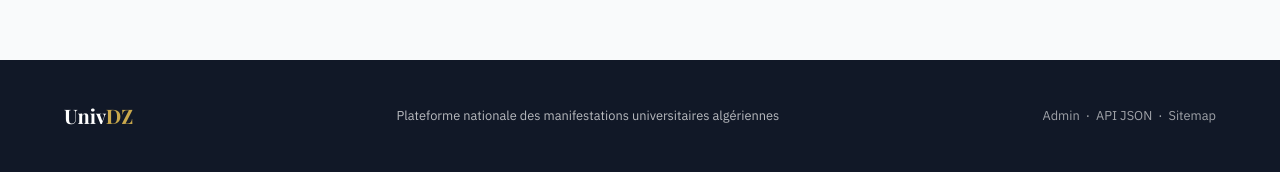
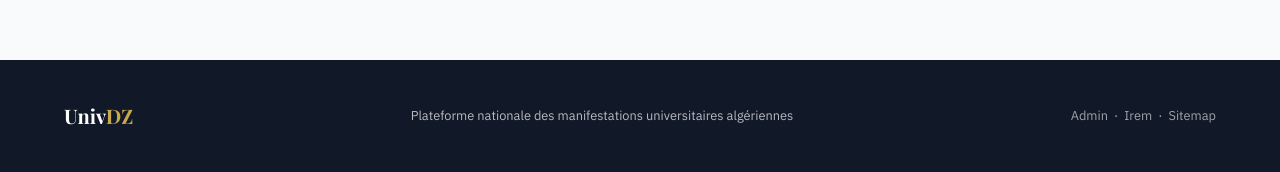
Before and after one commit to babetude-ops/univdz, a Flask app: page /bourses in a window 1280 px wide. Shown: the part 648-820 px from the top of the page. Run offline with Flask 3, Linux system fonts and the light colour scheme.

Commit message:
replace API JSON with Irem

```diff
--- a/app/templates/base.html
+++ b/app/templates/base.html
@@ -136,7 +136,7 @@
     <p class="text-small">Plateforme nationale des manifestations universitaires algériennes</p>
     <p class="text-small">
       <a href="{{ url_for('admin.login') }}">Admin</a> &nbsp;·&nbsp;
-      <a href="{{ url_for('api.get_events') }}">API JSON</a> &nbsp;·&nbsp;
+      <a href="{{ url_for('api.get_events') }}">Irem</a> &nbsp;·&nbsp;
       <a href="{{ url_for('main.sitemap') }}">Sitemap</a>
     </p>
   </div>
```
